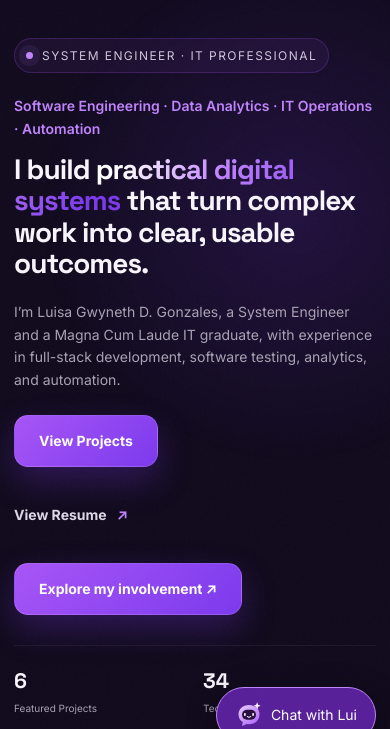
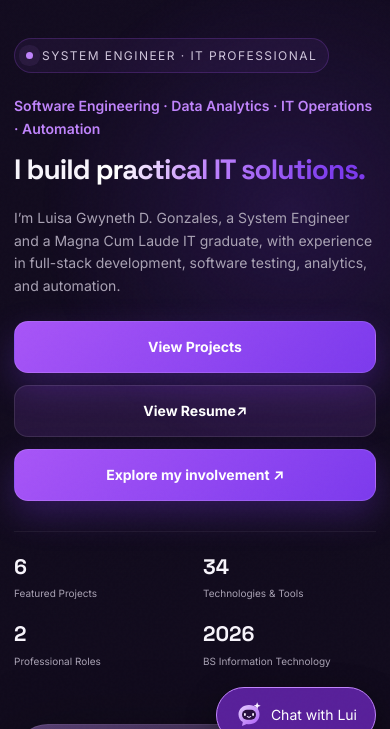
Before and after one commit to luisa-17/luisa-portfolio, a website: page index.html in a window 390 px wide. Shown: the part 87-816 px from the top of the page. Drawn offline with Linux system fonts and the light colour scheme.

Commit message:
enhancing1

```diff
--- a/assets/css/style.css
+++ b/assets/css/style.css
@@ -169,6 +169,8 @@ summary:focus-visible { outline:2px solid var(--purple-3); outline-offset:4px; }
   transition: transform .2s, box-shadow .2s;
 }
 .btn:hover { transform: translateY(-2px); box-shadow: 0 18px 42px rgba(124,58,237,.38); }
+.btn.btn-outline { background:var(--purple-soft); border-color:var(--border); box-shadow:none; }
+.btn.btn-outline:hover { border-color:var(--purple-3); background:rgba(124,58,237,.16); }
 .btn-small { min-height: 42px; padding: 0 18px; border-radius: 12px; }
 .text-link { display:inline-flex; align-items:center; gap:10px; font-weight:700; color:#ddd7e6; }
 .text-link span { color: var(--purple-3); transition: .2s; }
@@ -436,7 +438,8 @@ footer { padding:28px 0 42px; }
   h1 { font-size:clamp(28px,5vw,38px); }
   .hero-lead { font-size:14px; }
   .text-link, .footer-inner > a { min-height:44px; display:inline-flex; align-items:center; }
-  .hero-actions { flex-direction:column;align-items:flex-start; }
+  .hero-actions { display:grid; grid-template-columns:minmax(0,1fr); gap:12px; width:100%; }
+  .hero-actions > a { width:100%; min-height:52px; justify-content:center; text-align:center; }
   .hero-meta { grid-template-columns:repeat(2,minmax(0,1fr));gap:16px; }
   .hero-meta strong { font-size:21px; }
   .hero-meta span { font-size:10px; }
--- a/index.html
+++ b/index.html
@@ -46,11 +46,11 @@
         <div class="hero-copy reveal">
           <div class="eyebrow"><span class="pulse"></span> System Engineer · IT Professional</div>
           <p class="kicker">Software Engineering · Data Analytics · IT Operations · Automation</p>
-          <h1>I build <span class="gradient-text">practical digital systems</span> that turn complex work into clear, usable outcomes.</h1>
+          <h1>I build <span class="gradient-text">practical IT solutions.</span></h1>
           <p class="hero-lead">I’m Luisa Gwyneth D. Gonzales, a System Engineer and a Magna Cum Laude IT graduate, with experience in full-stack development, software testing, analytics, and automation.</p>
           <div class="hero-actions">
             <a class="btn" href="#projects">View Projects</a>
-            <a class="text-link" href="assets/docs/Luisa Gwyneth Gonzales Resume.pdf" target="_blank" rel="noopener noreferrer">View Resume <span>↗</span></a>
+            <a class="btn btn-outline" href="assets/docs/Luisa Gwyneth Gonzales Resume.pdf" target="_blank" rel="noopener noreferrer">View Resume <span>↗</span></a>
             <a class="btn" href="leadership.html" data-leadership-link>Explore my involvement ↗</a>
           </div>
 
@@ -74,7 +74,7 @@
             <h2>Luisa Gwyneth<br>D. Gonzales</h2>
             <p>IT professional with experience at Accenture Philippines and ACTech2, bringing skills in full-stack development, software quality, analytics, and automation.</p>
             <div class="stack-chips">
-              <span>Power BI</span><span>Power Apps</span><span>Python</span><span>FastAPI</span><span>IoT</span><span>SQL</span>
+              <span>Full-Stack Development</span><span>Software Engineering</span><span>Data Analytics</span><span>ML / AI</span><span>Power BI</span><span>Power Automate</span><span>SQL</span>
             </div>
             <div class="profile-footer">
               <a href="mailto:luisagonzales.gw@gmail.com">luisagonzales.gw@gmail.com</a>
```
